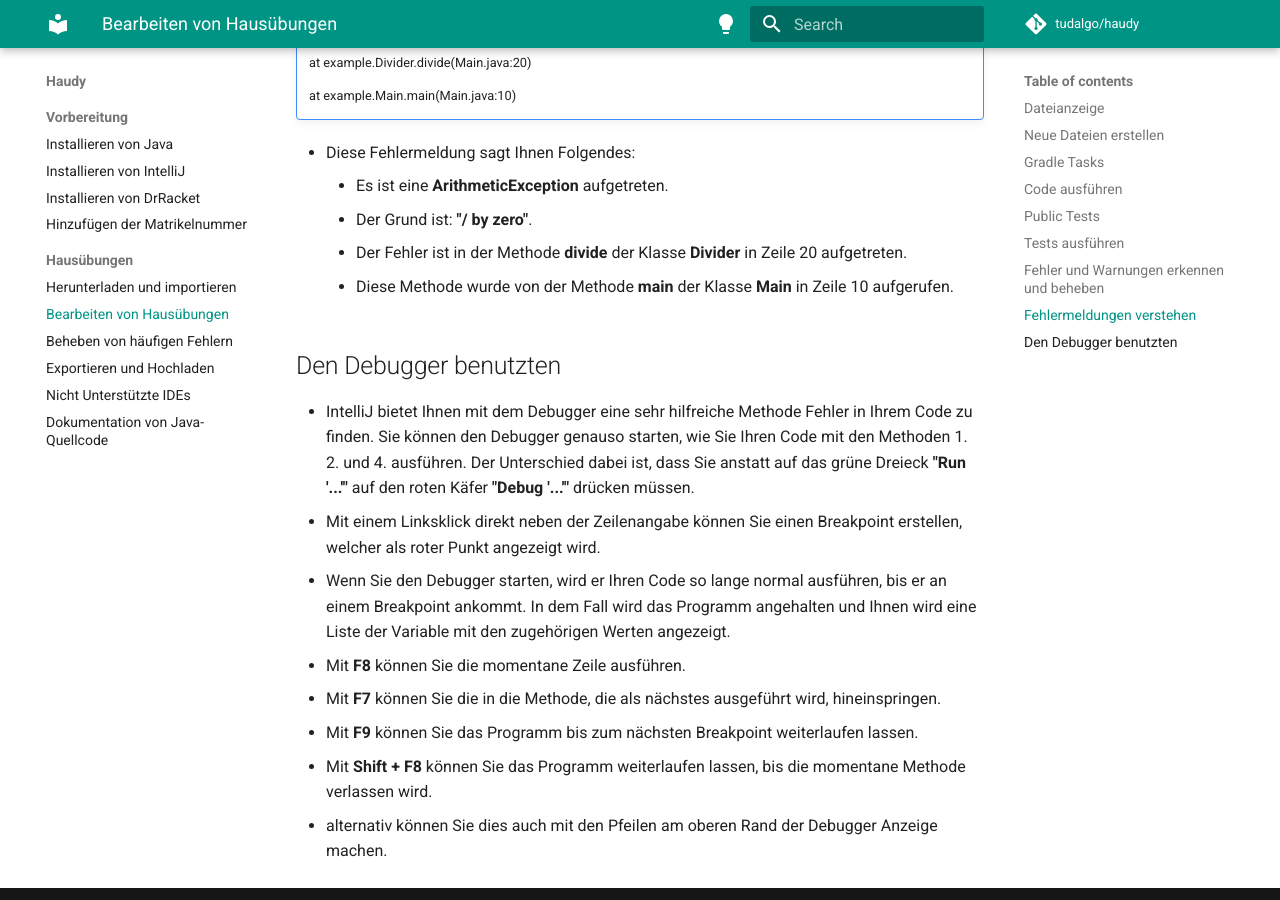
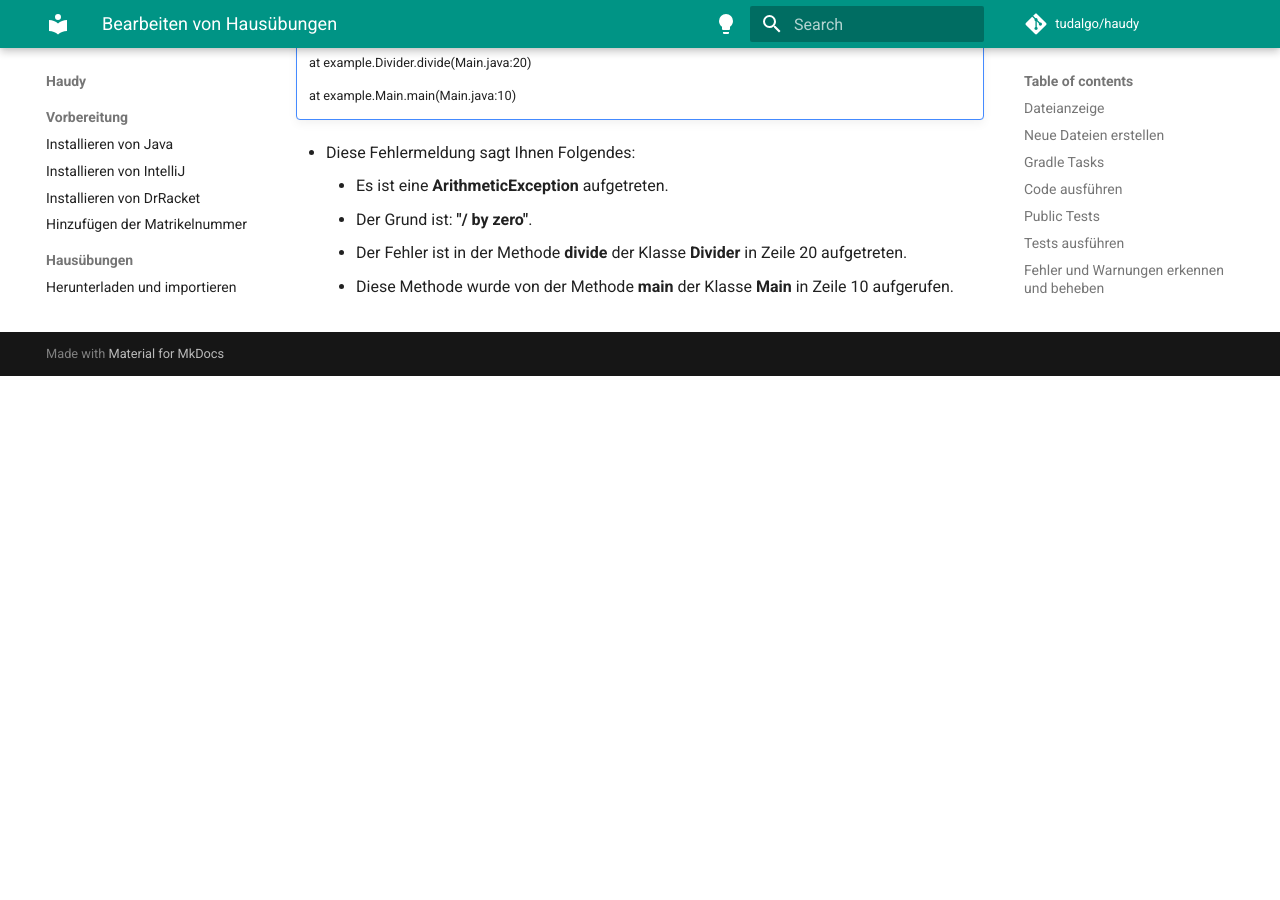
Before and after one commit to tudagrade/wiki, an MkDocs documentation site: the page built from docs/exercises/edit.md, in a window 1280 px wide and 900 px high, scrolled down 3279 px. Built offline with MkDocs 1.6.1 and Material for MkDocs 9.7.7, drawn with Linux system fonts in a browser that asks for light colours; comment, search, counter and statistics services are not loaded; after the commit the page ends 3655 px from its top, so only the background shows below that.

Commit message:
move debugger information

```diff
--- a/docs/exercises/edit.md
+++ b/docs/exercises/edit.md
@@ -79,17 +79,6 @@
     * Der Fehler ist in der Methode **divide** der Klasse **Divider** in Zeile 20 aufgetreten.
     * Diese Methode wurde von der Methode **main** der Klasse **Main** in Zeile 10 aufgerufen.
 
-## Den Debugger benutzten
-
-* IntelliJ bietet Ihnen mit dem Debugger eine sehr hilfreiche Methode Fehler in Ihrem Code zu finden. Sie können den Debugger genauso starten, wie Sie Ihren Code mit den Methoden 1. 2. und 4. ausführen. Der Unterschied dabei ist, dass Sie anstatt auf das grüne Dreieck **"Run '...'"** auf den roten Käfer **"Debug '...'"** drücken müssen.
-* Mit einem Linksklick direkt neben der Zeilenangabe können Sie einen Breakpoint erstellen, welcher als roter Punkt angezeigt wird.
-* Wenn Sie den Debugger starten, wird er Ihren Code so lange normal ausführen, bis er an einem Breakpoint ankommt. In dem Fall wird das Programm angehalten und Ihnen wird eine Liste der Variable mit den zugehörigen Werten angezeigt.
-   * Mit **F8** können Sie die momentane Zeile ausführen.
-   * Mit **F7** können Sie die in die Methode, die als nächstes ausgeführt wird, hineinspringen.
-   * Mit **F9** können Sie das Programm bis zum nächsten Breakpoint weiterlaufen lassen.
-   * Mit **Shift + F8** können Sie das Programm weiterlaufen lassen, bis die momentane Methode verlassen wird.
-   * alternativ können Sie dies auch mit den Pfeilen am oberen Rand der Debugger Anzeige machen.
-
 [Gradle Task]: https://wiki.tudalgo.org/exercises/edit/#gradle-tasks
 [hier]: https://wiki.tudalgo.org/exercises/download-import/#aktualisieren-der-vorlage
 [Moodle]: https://moodle.informatik.tu-darmstadt.de/mod/page/view.php?id=51435
```
